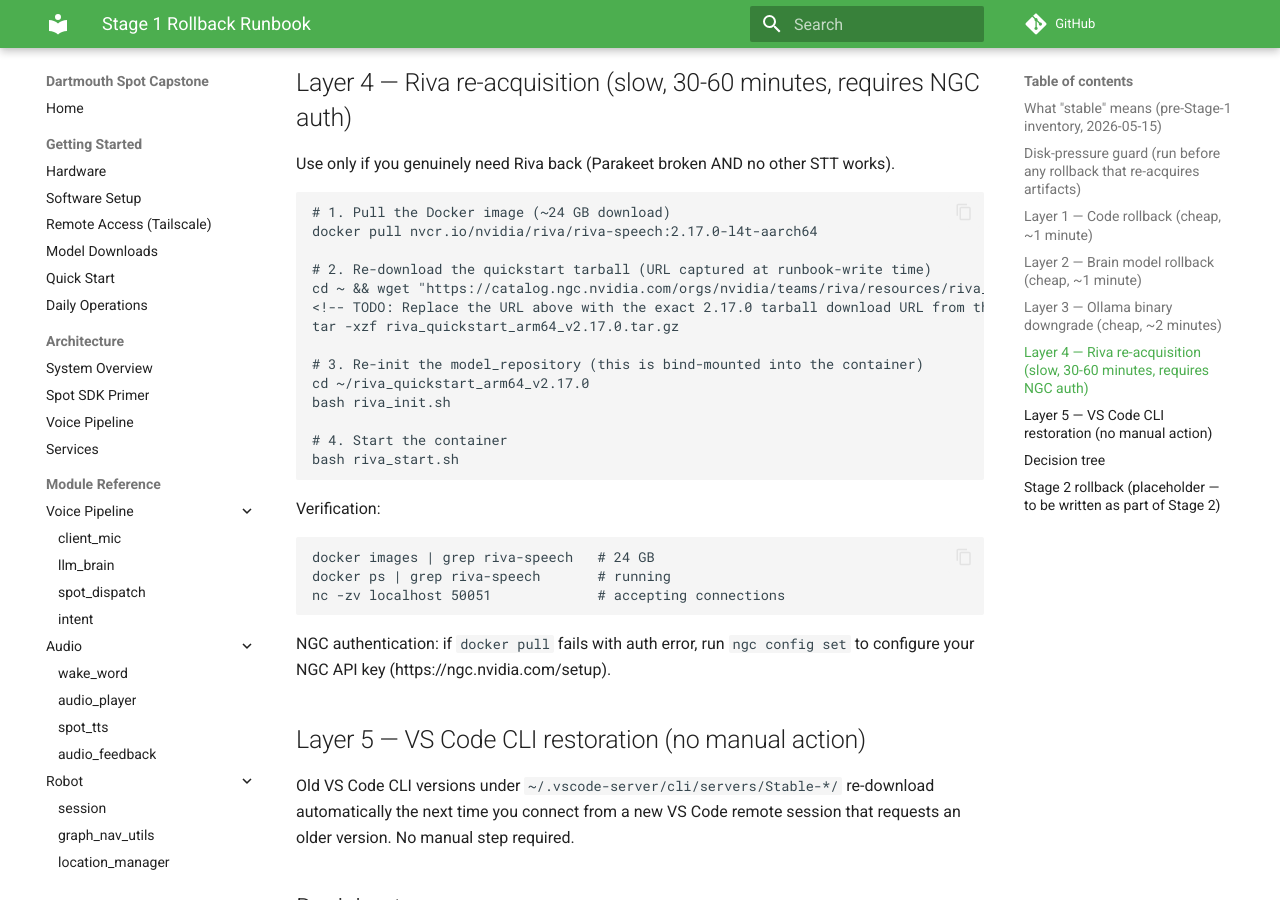
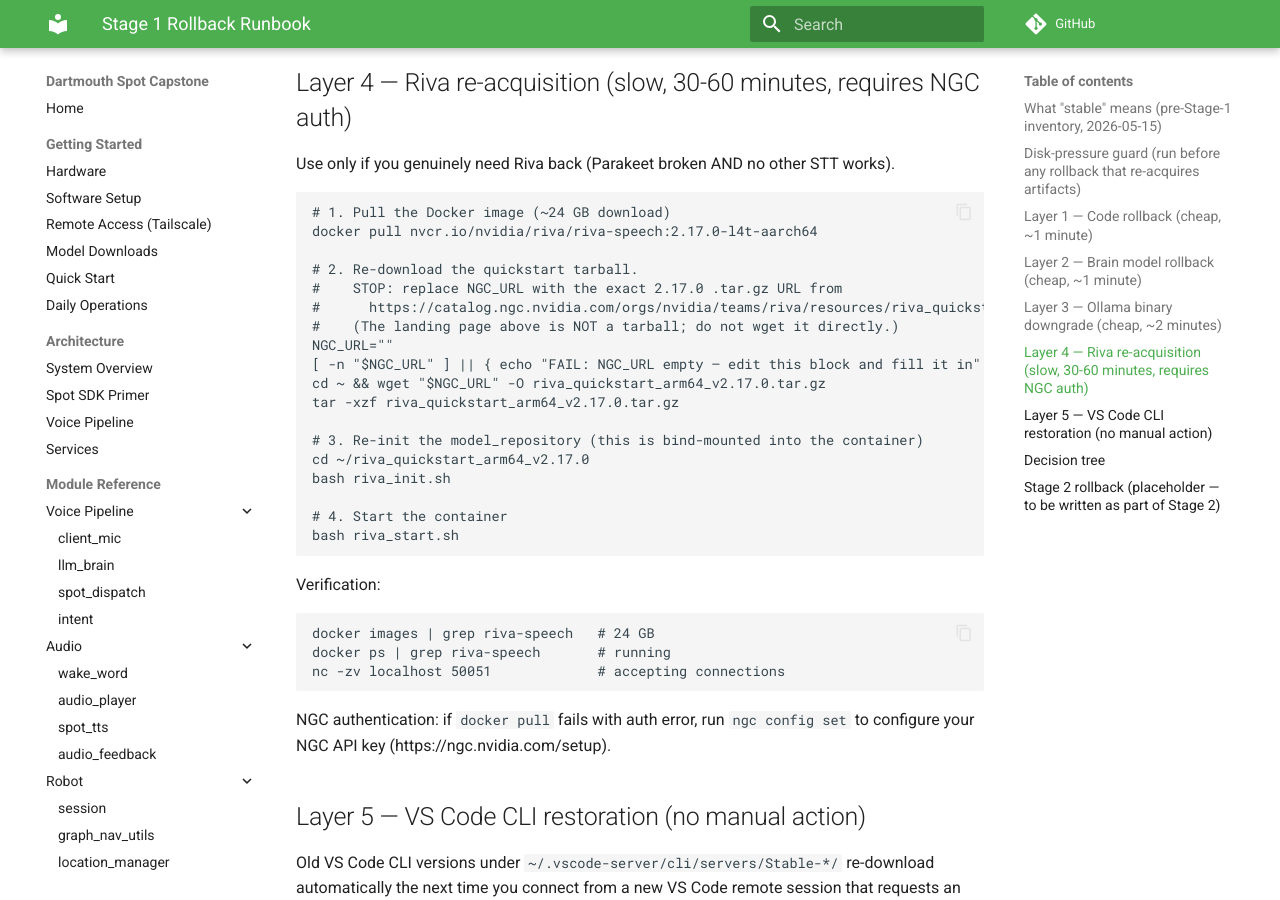
Before and after one commit to matteo-corrado/dartmouth_spot_capstone, an MkDocs documentation site: the page built from docs/project/stage1-rollback.md, in a window 1280 px wide and 900 px high, scrolled down 2108 px. Built offline with MkDocs 1.6.1 and Material for MkDocs 9.7.7, drawn with Linux system fonts in a browser that asks for light colours; comment, search, counter and statistics services are not loaded.

Commit message:
stage1: rollback runbook — fail loud on missing NGC URL in layer 4

```diff
--- a/docs/project/stage1-rollback.md
+++ b/docs/project/stage1-rollback.md
@@ -88,9 +88,13 @@
 # 1. Pull the Docker image (~24 GB download)
 docker pull nvcr.io/nvidia/riva/riva-speech:2.17.0-l4t-aarch64
 
-# 2. Re-download the quickstart tarball (URL captured at runbook-write time)
-cd ~ && wget "https://catalog.ngc.nvidia.com/orgs/nvidia/teams/riva/resources/riva_quickstart_arm64" -O riva_quickstart_arm64_v2.17.0.tar.gz
-<!-- TODO: Replace the URL above with the exact 2.17.0 tarball download URL from the NGC catalog; the landing-page URL is a placeholder — the real wget target is a direct .tar.gz link shown on the catalog page. -->
+# 2. Re-download the quickstart tarball.
+#    STOP: replace NGC_URL with the exact 2.17.0 .tar.gz URL from
+#      https://catalog.ngc.nvidia.com/orgs/nvidia/teams/riva/resources/riva_quickstart_arm64
+#    (The landing page above is NOT a tarball; do not wget it directly.)
+NGC_URL=""
+[ -n "$NGC_URL" ] || { echo "FAIL: NGC_URL empty — edit this block and fill it in"; exit 1; }
+cd ~ && wget "$NGC_URL" -O riva_quickstart_arm64_v2.17.0.tar.gz
 tar -xzf riva_quickstart_arm64_v2.17.0.tar.gz
 
 # 3. Re-init the model_repository (this is bind-mounted into the container)
```
